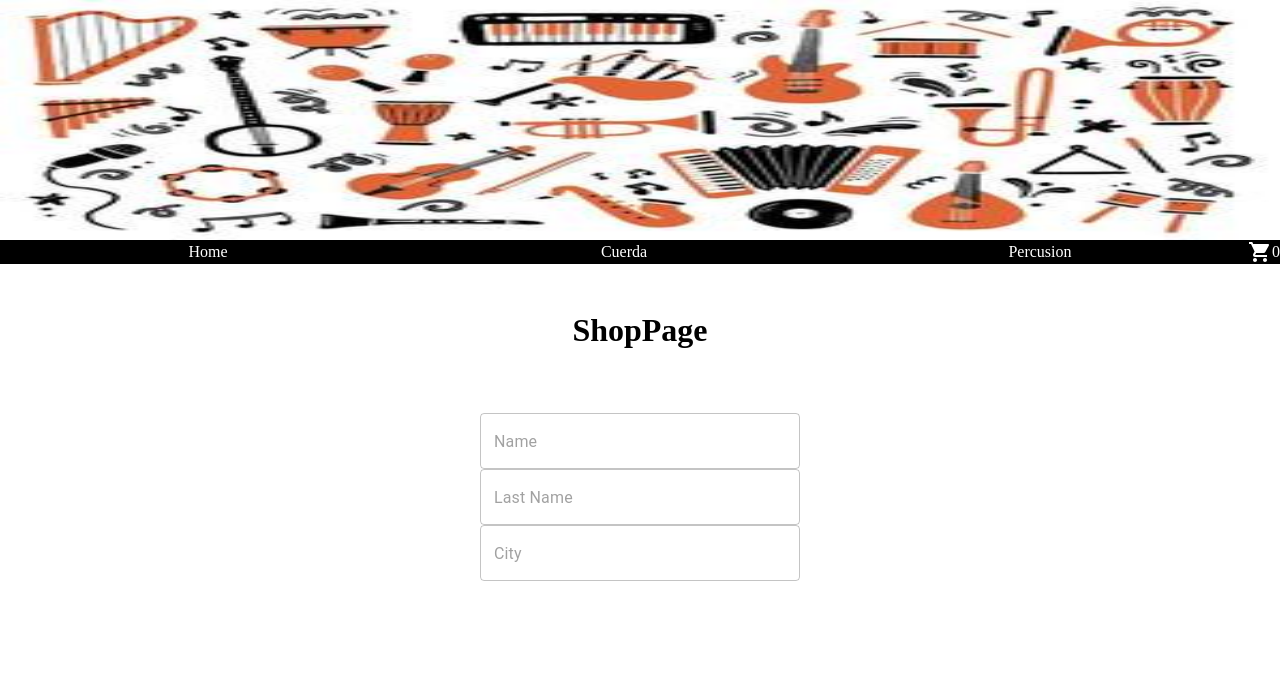
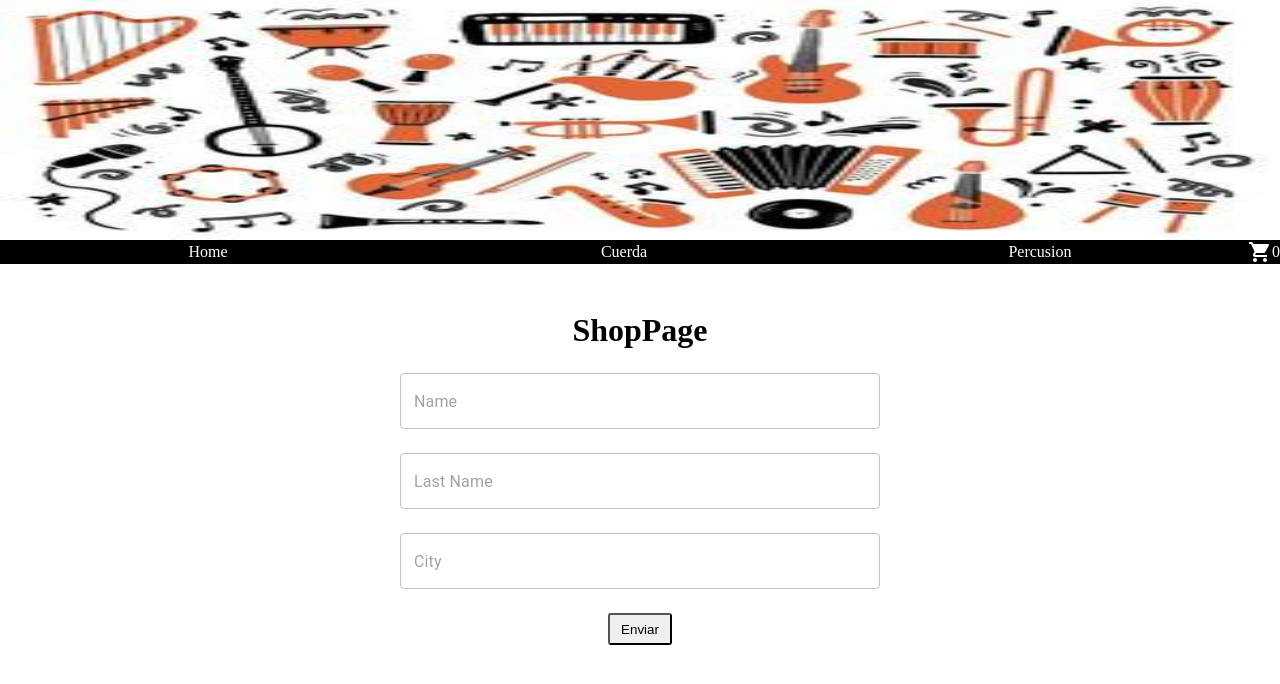
Before and after one commit to JuanCruzUrban/CursoReactPrimerEntrega, a React (Vite) app: page /shoppage in a window 1280 px wide. Shown: the top 684 px of the page. Built offline with nearby package versions, Linux system fonts and the light colour scheme.

Commit message:
seguimos aprendiendo

```diff
--- /dev/null
+++ b/src/components/MessageSucess/MessageSucess.jsx
@@ -0,0 +1,13 @@
+import * as React from 'react';
+import Alert from '@mui/material/Alert';
+import Stack from '@mui/material/Stack';
+
+const MessageSucess = ({purchaseID}) => {
+  return (
+    <Stack sx={{ width: '100%' }} spacing={2}>
+      <Alert severity="success">Gracias por su compra, espero que disfrute su instrumento, su codigo de compra es: {purchaseID}</Alert>
+    </Stack>
+  );
+}
+
+export default MessageSucess
--- a/src/components/ShopPage/ShopPage.css
+++ b/src/components/ShopPage/ShopPage.css
@@ -1,4 +1,4 @@
-.Shopcar{
+.Shopcar {
     display: flex;
     flex-direction: column;
     align-items: center;
@@ -7,18 +7,22 @@ text-align: center;
     margin-top: 3rem;
 }
 
-.ShopForm{
+.ShopForm {
     display: flex;
     flex-direction: column;
     align-items: center;
     justify-content: center;
-padding: 4rem;
-height: auto;
-width: auto;
+    height: 20rem;
 }
 
-.MuiFormControl-root, MuiTextField-root css-1u3bzj6-MuiFormControl-root-MuiTextField-root{
+.textF {
+    height: 5rem;
+    width: 30rem;
+}
 
-width: 20rem;
+button {
 
+    height: 2rem;
+    width: 4rem;
+    border-radius: 3px;
 }
--- a/src/components/ShopPage/ShopPage.jsx
+++ b/src/components/ShopPage/ShopPage.jsx
@@ -1,26 +1,71 @@
-import React from 'react'
-import "../ShopPage/ShopPage.css"
-import TextField from '@mui/material/TextField';
+import React from "react";
+import "../ShopPage/ShopPage.css";
+import TextField from "@mui/material/TextField";
+import { useState } from "react";
+import { collection, addDoc } from "firebase/firestore";
+import { db } from "../../firebase/firebaseConfig";
+import "../MessageSucess/MessageSucess"
+import MessageSucess from "../MessageSucess/MessageSucess";
+
+const initialState = {
+  name: "",
+  lastName: "",
+  city: "",
+};
+
 const ShopPage = () => {
+  const [values, setValues] = useState(initialState);
+
+  const [purchaseID, serPurchaseID] = useState();
+
+  const handleOnChange = (e) => {
+    const { value, name } = e.target;
+    setValues({ ...values, [name]: value });
+  };
+
+  const handleOnSubmit = async (e) => {
+    e.preventDefault();
+
+    const docRef = await addDoc(collection(db, "Pucharses"), {
+      values,
+    });
+    setValues(initialState);
+    serPurchaseID(docRef.id);
+  };
+
   return (
-    <div className='Shopcar'>
+    <div className="Shopcar">
       <h1>ShopPage</h1>
-      <form className='ShopForm'>
+      <form className="ShopForm" onSubmit={handleOnSubmit}>
         <TextField
-        placeholder ="Name"
-        name = "name"
+          className="textF"
+          placeholder="Name"
+          name="name"
+          value={values.name}
+          onChange={handleOnChange}
+          required
         />
-          <TextField
-        placeholder ="Last Name"
-        name = "Last Name"
+        <TextField
+          className="textF"
+          placeholder="Last Name"
+          name="lastName"
+          value={values.lastName}
+          onChange={handleOnChange}
+          required
         />
-          <TextField
-        placeholder ="City"
-        name = "City"
+        <TextField
+          className="textF"
+          placeholder="City"
+          name="city"
+          value={values.city}
+          onChange={handleOnChange}
+          required
         />
+        <button>Enviar</button>
       </form>
-      </div>
-  )
-}
+      {purchaseID && <MessageSucess purchaseID={purchaseID}/>}
+    </div>
+  );
+};
 
-export default ShopPage
+export default ShopPage;
```
Lines whose indentation alone changed are shown as unchanged.
